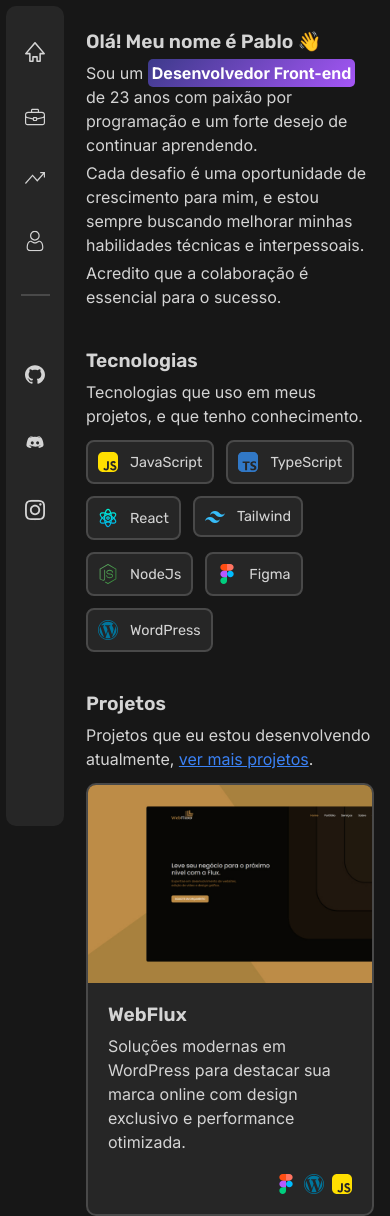
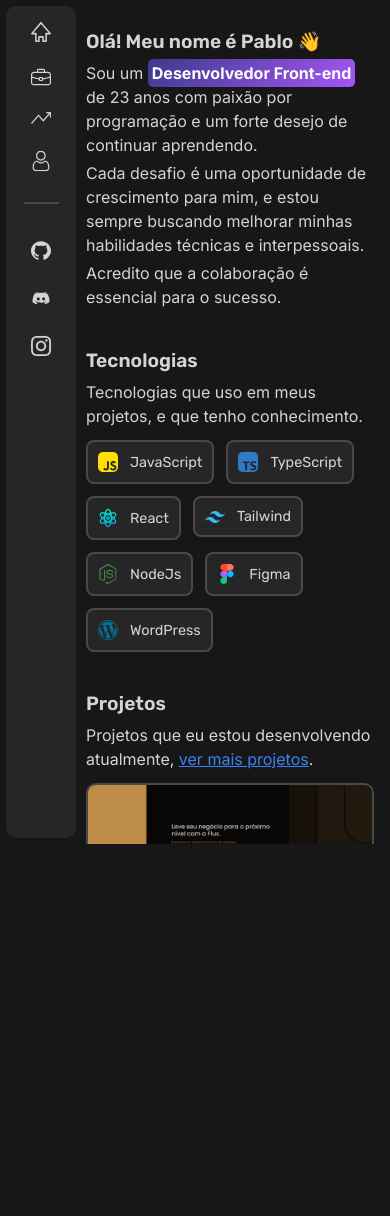
Before and after one commit to Pegasis12/portfolio-2025, a plain HTML site: page index.html in a window 390 px wide. After the commit the page ends 844 px from the top, so only its background shows below. Drawn offline with Linux system fonts and the light colour scheme.

Commit message:
final home

```diff
--- a/css/global/global.css
+++ b/css/global/global.css
@@ -1,7 +1,7 @@
 /* reset */
 body {
   display: grid;
-  grid-template-columns: 300px 1fr;
+  grid-template-columns: 260px 1fr;
   grid-template-areas: "sidenav content";
   margin: 0;
   font-family: Arial, Helvetica, sans-serif;
--- a/css/global/sidenav.css
+++ b/css/global/sidenav.css
@@ -31,11 +31,11 @@
 }
 
 .menu-informacoes {
-  margin-bottom: 32px;
+  margin-bottom: 20px;
 }
 
 .menu-links {
-  margin-top: 32px;
+  margin-top: 20px;
 }
 
 .sidenav hr {
@@ -48,12 +48,18 @@
 
 @media (max-width: 980px) {
   .sidenav-bg {
+    position: fixed;
+    top: 0; /* Fixa no topo */
+    left: 0; /* Fixa na lateral esquerda */
+    height: calc(100vh - 12px);
+    width: 70px; /* Largura fixa para a barra */
+    z-index: 10; /* Garante que fique acima de outros elementos */
     margin: 6px;
   }
 
   .sidenav li {
     padding: 10px;
-    margin-top: 26px;
+    margin-top: 6px;
   }
 
   .sidenav ul {
--- a/css/home/projetos.css
+++ b/css/home/projetos.css
@@ -16,8 +16,8 @@
 }
 
 .projetos-info {
-  margin-top: 20px;
-  margin-right: 20px;
+  margin-top: 12px;
+  margin-right: 12px;
 }
 
 .projetos-info h2 {
@@ -30,30 +30,40 @@
 }
 
 .projetos-ferramentas {
-  justify-self: end;
-  margin-top: 20px;
-  margin-bottom: 20px;
+  margin-top: 12px;
+  margin-bottom: 12px;
   display: flex;
   align-items: center;
+  justify-content: end;
   gap: 8px;
 }
 
-.projetos-card > img {
+.projetos-img img {
   border-radius: 8px 0px 0px 8px;
   max-width: 200px;
+  height: 100%;
 }
 
 @media (max-width: 810px) {
+  .projetos-img img {
+    border-radius: 8px 8px 0px 0px;
+    max-width: 100%;
+    object-fit: cover;
+    height: 120px;
+  }
+
   .projetos-card {
     gap: 0px;
     display: flex;
     flex-direction: column;
   }
+
   .projetos-info {
     margin-left: 20px;
   }
-  .projetos-card > img {
-    max-width: 100%;
-    border-radius: 8px 8px 0px 0px;
+
+  .projetos-ferramentas {
+    margin-top: 12px;
+    margin-bottom: 12px;
   }
 }
--- a/css/utilitarios/componestes.css
+++ b/css/utilitarios/componestes.css
@@ -2,12 +2,13 @@
   box-sizing: border-box;
   max-width: 1000px;
   margin: 0 auto;
-  padding: 30px 80px;
+  padding: 60px 80px 20px 80px;
   height: 100vh;
+  overflow: auto; /* Permite rolagem, se necessário */
 }
 
 @media (max-width: 980px) {
   .container {
-    padding: 30px 16px;
+    padding: 30px 16px 30px 16px;
   }
 }
--- a/css/utilitarios/tipografia.css
+++ b/css/utilitarios/tipografia.css
@@ -1,5 +1,5 @@
 .font-t1-g {
-  font: 600 2rem "Rubik", sans-serif;
+  font: 600 1.8rem "Rubik", sans-serif;
 }
 
 .font-t1-gm {
--- a/index.html
+++ b/index.html
@@ -68,9 +68,11 @@
 
     <div class="projetos">
       <h2 class="cor-s1 font-t1-gm">Projetos</h2>
-      <p class="cor-s1 font-p2-n">Projetos que eu estou desenvolvendo atualmente, <a class="link"  href="">ver mais projetos</a>.</p>
+      <p class="cor-s1 font-p2-n">Projetos que eu estou desenvolvendo atualmente, <a class="link" href="">ver mais projetos</a>.</p>
       <div class="projetos-card">
-        <img src="./Img/webflux.jpg" alt="">
+        <div class="projetos-img">
+          <img src="./Img/webflux.jpg" alt="projeto WebFlux" width="716" height="500">
+        </div>
         <div class="projetos-info">
           <h2 class="cor-s1 font-t1-gm">WebFlux</h2>
           <p class="cor-s1 font-p2-n">Soluções modernas em WordPress para destacar sua marca online com design exclusivo e performance otimizada.</p>
```
